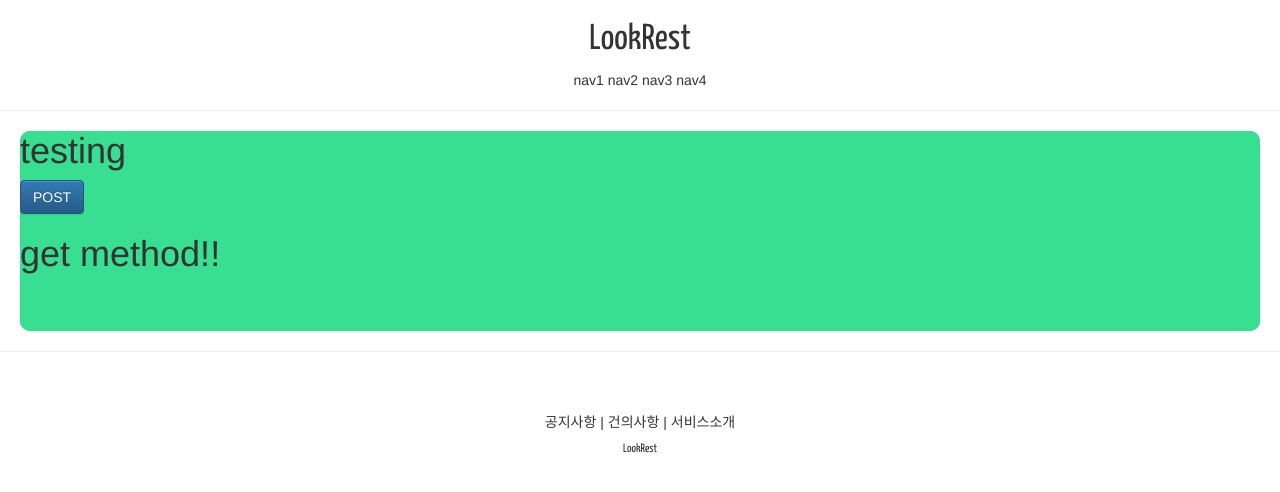
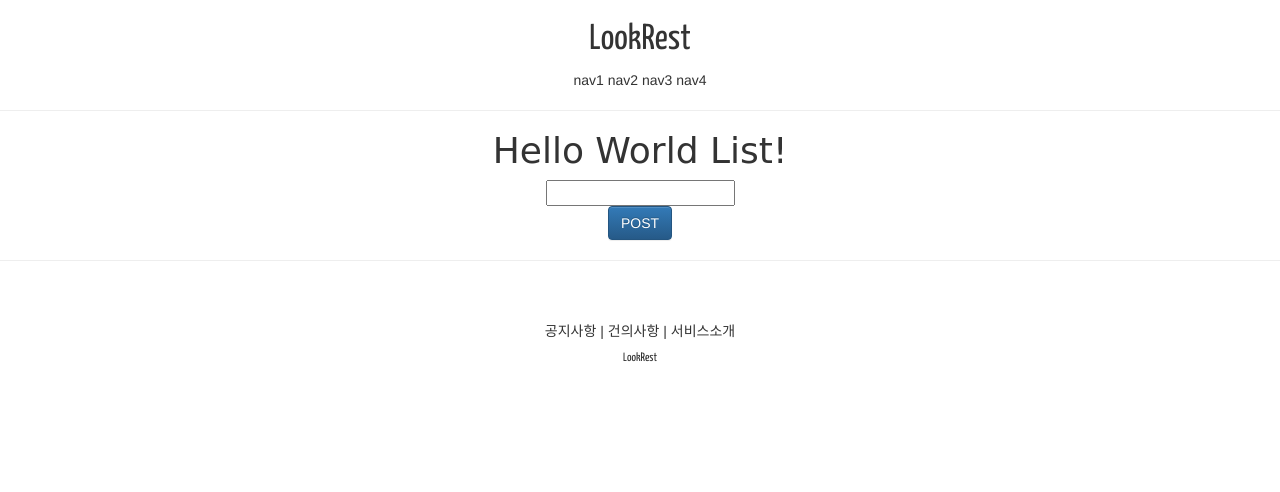
Before and after one commit to look-sun/lookrest, a Django app: page /account/hello_world in a window 1280 px wide. Shown: the top 492 px of the page. Run offline with Django 3.2, Linux system fonts and the light colour scheme; some libraries are stand-ins or nearby versions.

Commit message:
django course 17 commit

```diff
--- a/accountapp/templates/accounts/hello_world.html
+++ b/accountapp/templates/accounts/hello_world.html
@@ -1,18 +1,26 @@
 {% extends 'base.html' %}
 
 {% block content %}
-<div style="height: 20rem; background-color: #38df91; border-radius: 1rem; margin 2rem;">
-    <h1>
-        testing
+<div style="border-radius: 1rem; margin 2rem; text-align: center;">
+    <h1 style="font-family: cursive;">
+        Hello World List!
     </h1>
 
     <form action="" method="POST">
         {% csrf_token %}
-        <input type="submit" class="btn btn-primary" value="POST">
+        <div>
+            <input type="text" name="hello_world_input">
+        </div>
+        <div>
+            <input type="submit" class="btn btn-primary" value="POST">
+        </div>
+
     </form>
 
+    {% if hello_world_output %}
     <h1>
-        {{text}}
+        {{hello_world_output.text}}
     </h1>
+    {% endif %}
 </div>
 {% endblock %}
--- a/accountapp/views.py
+++ b/accountapp/views.py
@@ -2,10 +2,19 @@ from django.http import HttpResponse
 from django.shortcuts import render
 
 # Create your views here.
+from accountapp.models import HelloWorld
+
 
 def hello_world(req):
 
     if req.method == "POST":
-        return render(req, 'accounts/hello_world.html', context={'text': 'post method!!'})
+
+        temp = req.POST.get('hello_world_input')
+
+        new_hello_world = HelloWorld()
+        new_hello_world.text = temp
+        new_hello_world.save()
+
+        return render(req, 'accounts/hello_world.html', context={'hello_world_output': new_hello_world})
     else:
         return render(req, 'accounts/hello_world.html', context={'text': 'get method!!'})
--- a/templates/base.html
+++ b/templates/base.html
@@ -7,10 +7,8 @@
 
     <hr>
 
-    <div style="height:20rem; background-color: #38df91; border-radius:1rem; margin:2rem;" >
     {% block content %}
     {% endblock %}
-    </div>
 
     <hr>
 
```
